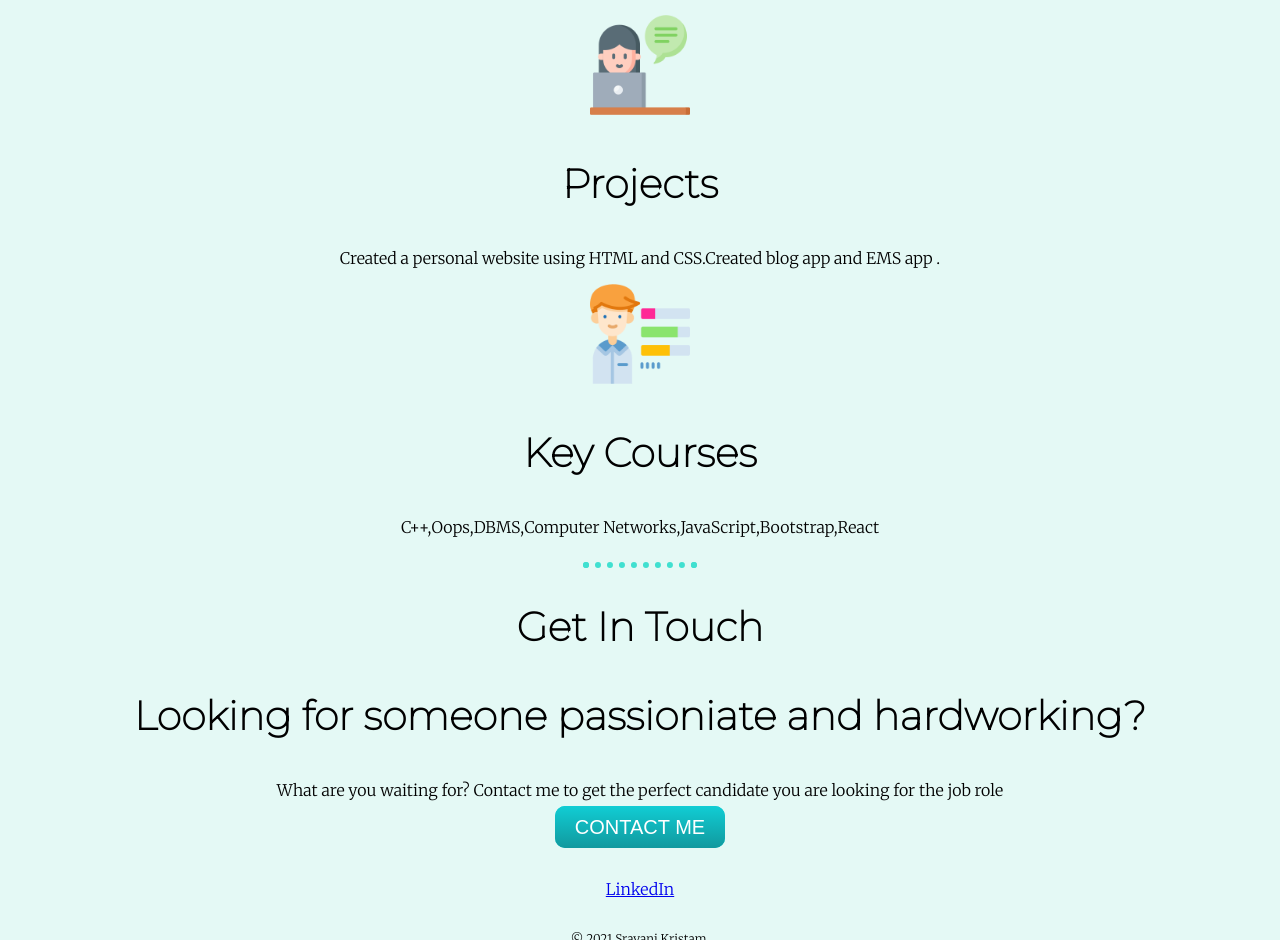
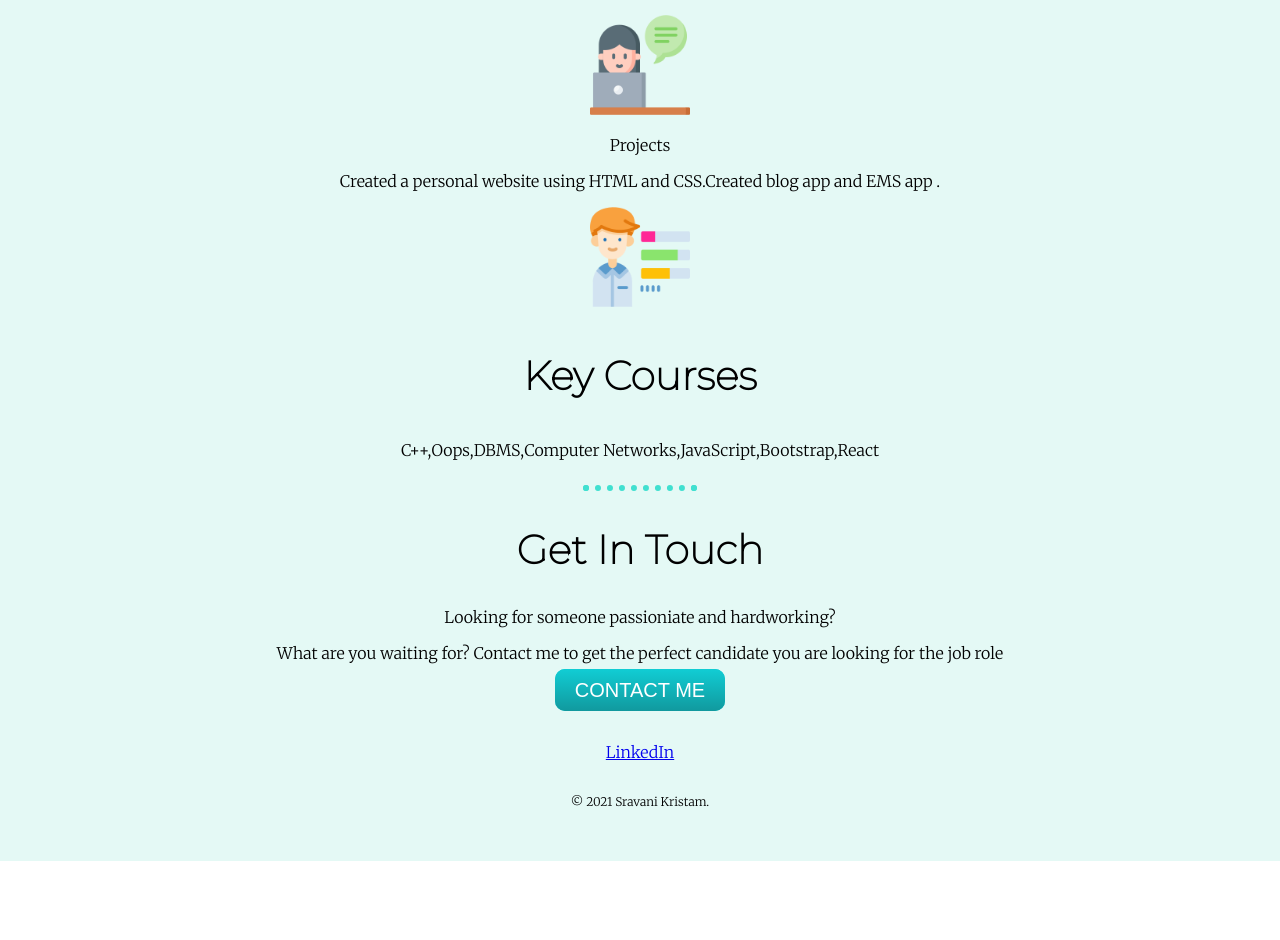
Before and after one commit to srav13/personal_website, a plain HTML site: page index.html in a window 1280 px wide. Shown: the part 1120-2060 px from the top of the page. After the commit the page ends 1981 px from the top, so only its background shows below. Drawn offline with Linux system fonts and the light colour scheme.

Commit message:
Update index.html

```diff
--- a/index.html
+++ b/index.html
@@ -28,7 +28,7 @@
               <h2>My Skills.</h2>
               <div class="skill-row">
                 <img class=""  width="100" height="100" src="counseling.png" alt="computer">
-                <h3>Projects</h3>
+                <p>Projects</p>
                 <p>Created a personal website using HTML and CSS.Created blog app and EMS app .</p>
               </div>
               <div class="skill-row">
@@ -40,7 +40,7 @@
             <hr>
             <div class="contact-me">
               <h2>Get In Touch</h2>
-              <h3>Looking for someone passioniate and hardworking?</h3>
+              <p>Looking for someone passioniate and hardworking?</p>
               <p>What are you waiting for? Contact me to get the perfect candidate you are looking for the job role</p>
               <a class="btn" href="mailto:sravanikristam3@email.com">CONTACT ME</a>
             </div>
```
